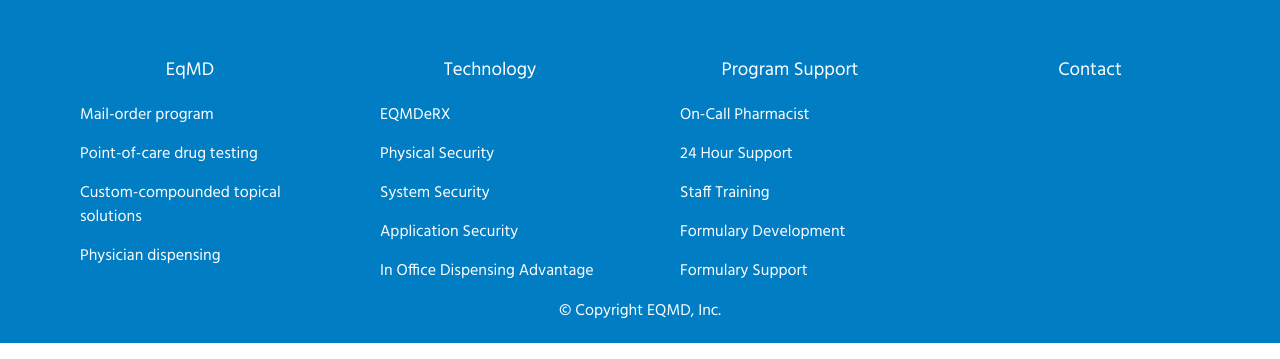
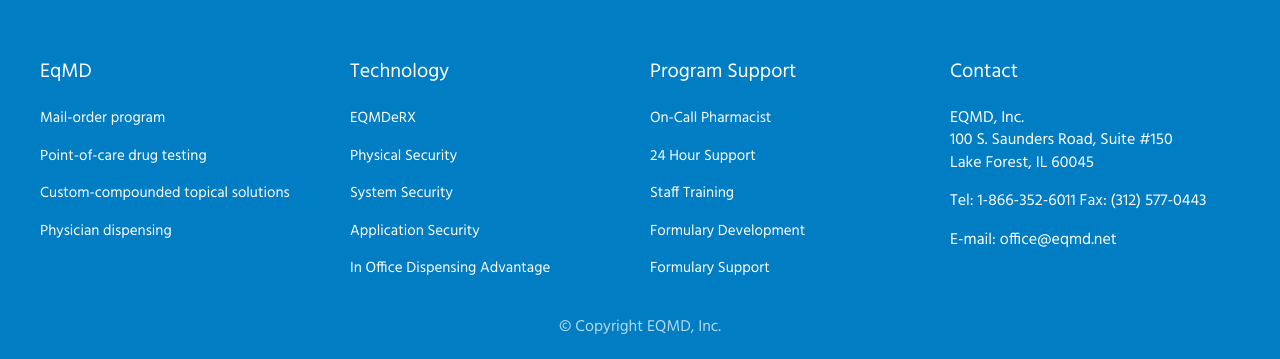
Before and after one commit to sheminusminus/eqmd, a plain HTML site: page index.html in a window 1280 px wide. Shown: the part 1159-1518 px from the top of the page. Drawn offline with Linux system fonts and the light colour scheme.

Commit message:
nicer footer with links

```diff
--- a/assets/styles/styles.css
+++ b/assets/styles/styles.css
@@ -76,7 +76,7 @@ a.secondary {
     color: transparent;
     background-image: url('../images/logo.png');
     background-repeat: no-repeat;
-    background-position: left 45%;
+    background-position: left 30%;
     background-size: 100% auto;
     max-width: 218px;
 }
@@ -120,7 +120,6 @@ a.secondary {
 .telWrap {
     text-align: right;
     font-size: 22px;
-    padding-right: 56px;
 }
 
 /* ========= */
@@ -132,21 +131,46 @@ a.secondary {
     color: #ffffff;
 }
 
+.footerColumn {
+    padding: 0 10px;
+}
+
+.footerColumn:first-child {
+    padding-left: 0;
+}
+
+.footerColumn:last-child {
+    padding-right: 0;
+}
+
 .footer h3 {
-    text-align: center;
     font-weight: 400;
+    font-size: 20px;
 }
 
 .footerList {
     list-style: none;
+    padding: 0 0 0 0;
+    margin: 0 0 0 0;
 }
 
 .footerList li {
     margin: 15px 0;
+    padding: 0 0 0 0;
+    font-size: 15px;
+}
+
+.contactInfo a {
+    color: white;
+    line-height: 1.4;
+    margin-bottom: 15px;
+    display: inline-block;
 }
 
 .copyright {
     text-align: center;
+    padding: 20px 0 0 0;
+    opacity: 0.7;
 }
 
 /* ========= */
--- a/index.html
+++ b/index.html
@@ -62,9 +62,9 @@
     </div>
   </section>
 
-  <footer class="grid-y primaryBg footer">
-    <div class="grid-x cell small-10">
-      <div class="cell small-3">
+  <footer class="grid-x primaryBg footer">
+    <div class="grid-x cell small-12">
+      <div class="cell small-3 footerColumn">
         <h3>EqMD</h3>
         <ul class="footerList">
           <li>Mail-order program</li>
@@ -73,7 +73,7 @@
           <li>Physician dispensing</li>
         </ul>
       </div>
-      <div class="cell small-3">
+      <div class="cell small-3 footerColumn">
         <h3>Technology</h3>
         <ul class="footerList">
           <li>EQMDeRX</li>
@@ -83,7 +83,7 @@
           <li>In Office Dispensing Advantage</li>
         </ul>
       </div>
-      <div class="cell small-3">
+      <div class="cell small-3 footerColumn">
         <h3>Program Support</h3>
         <ul class="footerList">
           <li>On-Call Pharmacist</li>
@@ -93,14 +93,27 @@
           <li>Formulary Support</li>
         </ul>
       </div>
-      <div class="cell small-3">
+      <div class="cell small-3 footerColumn">
         <h3>Contact</h3>
-        <ul class="footerList">
-          <li></li>
-        </ul>
+        <p class="contactInfo">
+          <a href="https://www.google.com/maps/place/Landmark+of+Lake+Forest,+100+S+Saunders+Rd+%23150,+Lake+Forest,+IL+60045" target="_blank">
+            EQMD, Inc.<br/>
+            100 S. Saunders Road, Suite #150<br/>
+            Lake Forest, IL 60045
+          </a>
+          <a href="tel:1-866-352-6011">
+            Tel: 1-866-352-6011
+          </a>
+          <a href="tel:1-312-577-0443">
+            Fax: (312) 577-0443
+          </a>
+          <a href="mailto:office@eqmd.net" target="_blank">
+            E-mail: office@eqmd.net
+          </a>
+        </p>
       </div>
     </div>
-    <div class="cell small-2 copyright">
+    <div class="cell small-12 copyright">
       &#169; Copyright EQMD, Inc.
     </div>
   </footer>
```
Also changed, not shown: contact/index.html (+23 -10 lines), faqs/index.html (+23 -10 lines), support/index.html (+23 -10 lines), technology/index.html (+23 -10 lines).
